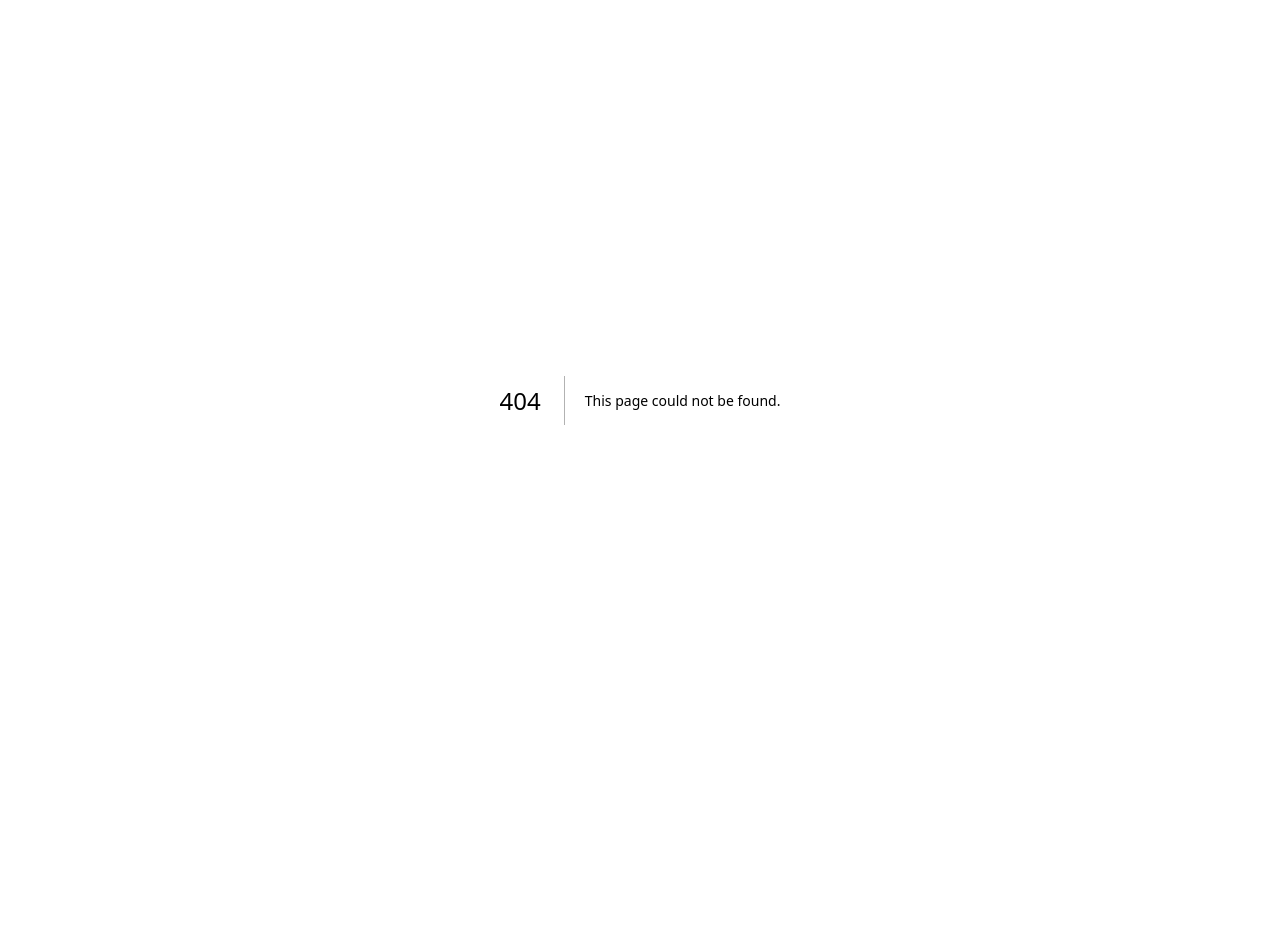
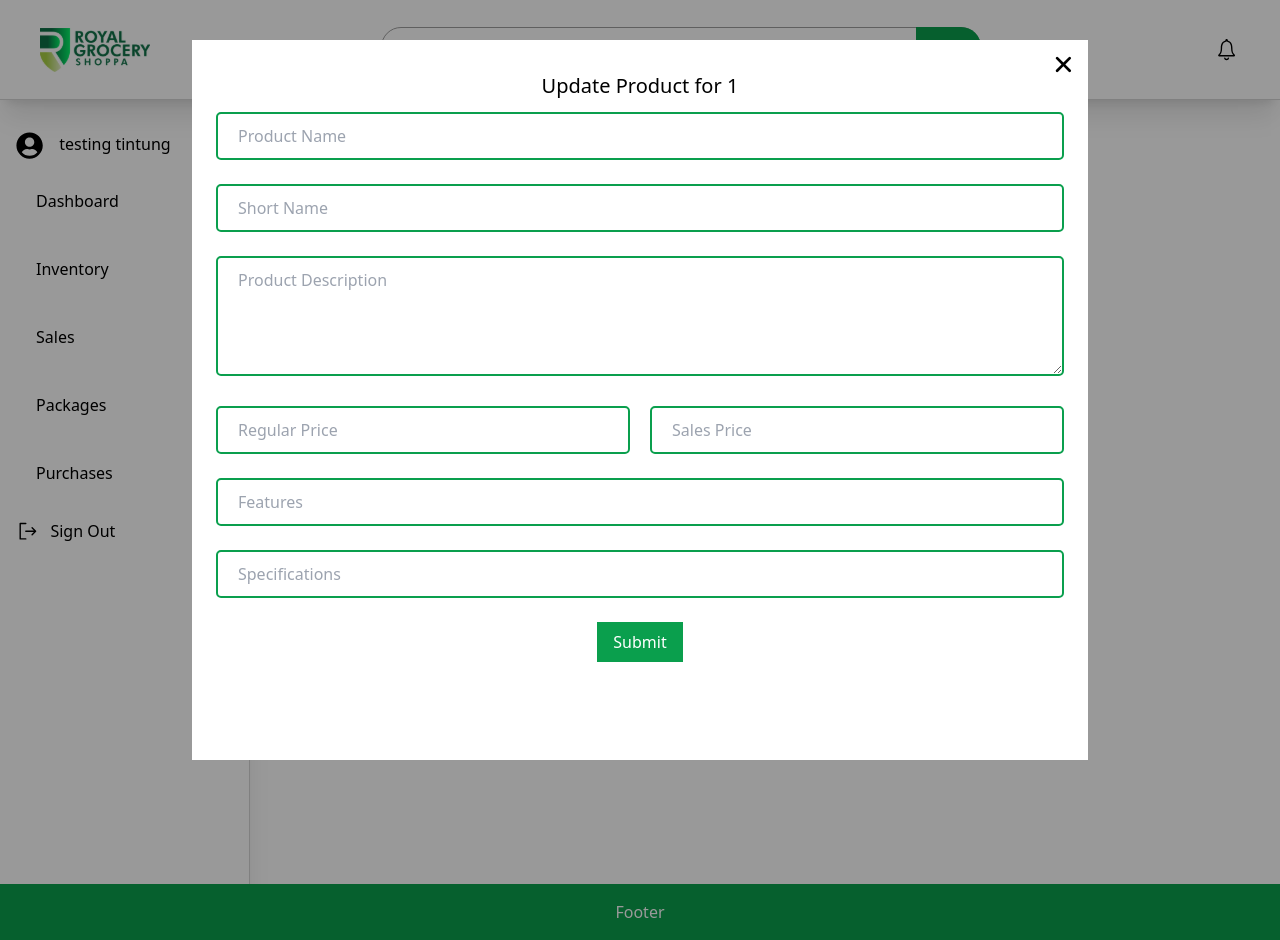
Before and after one commit to Xtarachiever/rgs-inventory, a Next.js app: page /products/1 in a window 1280 px wide. Before the commit this address had no page. Before the commit the page ends 800 px from the top, so only its background shows below. Built offline with nearby package versions, Linux system fonts and the light colour scheme; no server answers; the database is empty.

Commit message:
Worked on the edit products page

```diff
--- a/component/products/Modal.jsx
+++ b/component/products/Modal.jsx
@@ -1,44 +1,138 @@
-import TextAreaInput from '../inputs/TextArea';
-import TextInput from '../inputs/TextInput';
-import styles from './styles.module.css';
+import TextAreaInput from "../inputs/TextArea";
+import TextInput from "../inputs/TextInput";
+import styles from "./styles.module.css";
 import { IoClose } from "react-icons/io5";
 
-const Modal = ({setOpenModal, salesPrice, shortName, productName, description, errors, regularPrice, features, specifications, handleValueChange, handleSubmit, reset, onSubmit}) => {
+const Modal = ({
+  setOpenModal,
+  salesPrice,
+  shortName,
+  productName,
+  description,
+  errors,
+  regularPrice,
+  features,
+  specifications,
+  handleValueChange,
+  handleSubmit,
+  reset,
+  onSubmit,
+  params,
+}) => {
   return (
     <div className={styles.product_wrapper}>
       <div className={`${styles.product_container} relative`}>
-            <IoClose className="absolute top-[10px] right-[10px]" fontSize={"1.8rem"} onClick={()=>setOpenModal(false)}/>
+        <IoClose
+          className="absolute top-[10px] right-[10px]"
+          fontSize={"1.8rem"}
+          onClick={() => setOpenModal(false)}
+        />
         <div className="mt-8 text-center">
+          {params ? (
+            <p className="text-xl">Update Product for {params?.slug}</p>
+          ) : (
             <p className="text-xl">Product Form</p>
+          )}
           <form onSubmit={handleSubmit(onSubmit)}>
             <div className="px-6">
-                        <TextInput placeholder="Product Name" name="productName" value={productName} onChange={(e)=>handleValueChange('productName', e.target.value)}/>
-                        {errors?.productName && <p className="text-red-500">{errors?.productName?.message}</p>}
-                        <TextInput placeholder="Short Name" name="shortName" value={shortName} onChange={(e)=>handleValueChange('shortName', e.target.value)}/>
-                        {errors?.shortName && <p className="text-red-500">{errors?.shortName?.message}</p>}
-                        <TextAreaInput placeholder="Product Description" name="description" value={description} onChange={(e)=>handleValueChange('description',e.target.value)}/>
-                        {errors?.description && <p className="text-red-500">{errors?.description?.message}</p>}
+              <TextInput
+                placeholder="Product Name"
+                name="productName"
+                value={productName}
+                onChange={(e) =>
+                  handleValueChange("productName", e.target.value)
+                }
+              />
+              {errors?.productName && (
+                <p className="text-red-500">{errors?.productName?.message}</p>
+              )}
+              <TextInput
+                placeholder="Short Name"
+                name="shortName"
+                value={shortName}
+                onChange={(e) => handleValueChange("shortName", e.target.value)}
+              />
+              {errors?.shortName && (
+                <p className="text-red-500">{errors?.shortName?.message}</p>
+              )}
+              <TextAreaInput
+                placeholder="Product Description"
+                name="description"
+                value={description}
+                onChange={(e) =>
+                  handleValueChange("description", e.target.value)
+                }
+              />
+              {errors?.description && (
+                <p className="text-red-500">{errors?.description?.message}</p>
+              )}
               <div className="flex gap-[20px] justify-between">
                 <div className="w-full">
-                                <TextInput placeholder="Regular Price" type="number" name="regularPrice" value={regularPrice} onChange={(e)=>handleValueChange('regularPrice', e.target.value)}/>
-                                {errors?.regularPrice && <p className="text-red-500">{errors?.regularPrice?.message}</p>}
+                  <TextInput
+                    placeholder="Regular Price"
+                    type="number"
+                    name="regularPrice"
+                    value={regularPrice}
+                    onChange={(e) =>
+                      handleValueChange("regularPrice", e.target.value)
+                    }
+                  />
+                  {errors?.regularPrice && (
+                    <p className="text-red-500">
+                      {errors?.regularPrice?.message}
+                    </p>
+                  )}
                 </div>
                 <div className="w-full">
-                                <TextInput placeholder="Sales Price" name="salesPrice" value={salesPrice} onChange={(e)=>handleValueChange('salesPrice', e.target.value)}/>
-                                {errors?.salesPrice && <p className="text-red-500">{errors?.salesPrice?.message}</p>}
+                  <TextInput
+                    placeholder="Sales Price"
+                    name="salesPrice"
+                    value={salesPrice}
+                    onChange={(e) =>
+                      handleValueChange("salesPrice", e.target.value)
+                    }
+                  />
+                  {errors?.salesPrice && (
+                    <p className="text-red-500">
+                      {errors?.salesPrice?.message}
+                    </p>
+                  )}
                 </div>
               </div>
-                        <TextInput placeholder="Features" name="features" value={features} onChange={(e)=>handleValueChange('features', e.target.value)}/>
-                        {errors?.features && <p className="text-red-500">{errors?.features?.message}</p>}
-                        <TextInput placeholder="Specifications" name="specifications" value={specifications} onChange={(e)=>handleValueChange('specifications', e.target.value)}/>
-                        {errors?.specifications && <p className="text-red-500">{errors?.specifications?.message}</p>}
+              <TextInput
+                placeholder="Features"
+                name="features"
+                value={features}
+                onChange={(e) => handleValueChange("features", e.target.value)}
+              />
+              {errors?.features && (
+                <p className="text-red-500">{errors?.features?.message}</p>
+              )}
+              <TextInput
+                placeholder="Specifications"
+                name="specifications"
+                value={specifications}
+                onChange={(e) =>
+                  handleValueChange("specifications", e.target.value)
+                }
+              />
+              {errors?.specifications && (
+                <p className="text-red-500">
+                  {errors?.specifications?.message}
+                </p>
+              )}
             </div>
-                    <button type="submit" className="bg-primary px-4 py-2 mt-3 text-white">Submit</button>
+            <button
+              type="submit"
+              className="bg-primary px-4 py-2 mt-3 text-white"
+            >
+              Submit
+            </button>
           </form>
         </div>
       </div>
     </div>
-  )
-}
+  );
+};
 
-export default Modal
+export default Modal;
--- a/hooks/EditProductHook.js
+++ b/hooks/EditProductHook.js
@@ -5,7 +5,8 @@ import { useCallback, useEffect, useMemo, useState } from "react";
 import { toast } from "react-toastify";
 
 const EditProductHook = () =>{
-    const [singleProduct, setSingleProduct] = useState([])
+    const [singleProduct, setSingleProduct] = useState([]);
+
     const {
         handleSubmit,
         setValue,
@@ -26,27 +27,29 @@ const EditProductHook = () =>{
       });
 
       const fetchData = useCallback(async (id) =>{
-        const res = await fetch(`/api/products/edit-product?id=${id}`,{
+        const res = await fetch(`/api/products/get-product?id=${id}`,{
             method:"GET"
         })
         if(res.ok){
             const data = await res.json();
-            setSingleProduct(data)
+            return setSingleProduct(data?.product)
         }else{
             toast.error('Something went wrong');
         }
       },[])
 
+      // console.log(singleProduct)
+
       useEffect(()=>{
         if(singleProduct){
             reset({
-                productName: singleProduct?.productName,
-                shortName: singleProduct?.shortName,
-                description: singleProduct?.description,
-                regularPrice: singleProduct?.regularPrice,
-                salesPrice: singleProduct?.salesPrice,
-                features: singleProduct?.features,
-                specifications: singleProduct?.specifications
+                productName: singleProduct?.productName || "",
+                shortName: singleProduct?.shortName || "",
+                description: singleProduct?.description || "",
+                regularPrice: singleProduct?.regularPrice || "",
+                salesPrice: singleProduct?.salesPrice || "",
+                features: singleProduct?.features || "",
+                specifications: singleProduct?.specifications || ""
             })
         }
       },[reset,singleProduct])
@@ -75,7 +78,8 @@ const EditProductHook = () =>{
         specifications,
         isSubmitting,
         errors:formState.errors,
-        fetchData
+        fetchData,
+        singleProduct
     }
 }
 
--- a/package.json
+++ b/package.json
@@ -10,6 +10,7 @@
   },
   "dependencies": {
     "@hookform/resolvers": "^3.3.4",
+    "@reduxjs/toolkit": "^2.2.3",
     "@tanstack/react-table": "^8.16.0",
     "bcrypt": "^5.1.1",
     "chart.js": "^4.4.2",
@@ -21,6 +22,7 @@
     "react-chartjs-2": "^5.2.0",
     "react-dom": "^18",
     "react-hook-form": "^7.51.3",
+    "react-redux": "^9.1.2",
     "react-table": "^7.8.0",
     "react-toastify": "^10.0.5",
     "yup": "^1.4.0"
--- a/pages/_app.js
+++ b/pages/_app.js
@@ -1,11 +1,15 @@
 import "@/styles/globals.css";
 import { SessionProvider } from "next-auth/react";
 import 'react-toastify/dist/ReactToastify.css';
+import { Provider } from "react-redux";
+import { store } from "@/store/store";
 
 export default function App({ Component, pageProps }) {
   return(
     <SessionProvider session={pageProps}>
+      <Provider store={store}>
         <Component {...pageProps.session} />
+      </Provider>
     </SessionProvider>
   )
 }
--- a/pages/api/products/get-product.js
+++ b/pages/api/products/get-product.js
@@ -7,11 +7,12 @@ export default async function handler(req,res){
     );
     if(req.method === "GET"){
         try{
-            const getAllProducts = await AddProduct.find({});
-            if(!getAllProducts){
+            const { id } = req.query;
+            const getProduct = await AddProduct.findOne({slug:id});
+            if(!getProduct){
                 return res.status(304).json({message: "No product Found"})
             }
-            return res.status(200).json({message:"Products retrieved successfully", products: getAllProducts})
+            return res.status(200).json({message:"Product retrieved successfully", product: getProduct})
         }catch(err){
             return res.status(404).json({message: err?.message})
         }
--- /dev/null
+++ b/pages/api/products/get-products.js
@@ -0,0 +1,21 @@
+import connectMongo from "@/database/conn";
+import AddProduct from "@/models/AddProductSchema";
+
+export default async function handler(req,res){
+    connectMongo().catch((error)=>
+        res.json({message:'Connection Failed ...'})
+    );
+    if(req.method === "GET"){
+        try{
+            const getAllProducts = await AddProduct.find({});
+            if(!getAllProducts){
+                return res.status(304).json({message: "No product Found"})
+            }
+            return res.status(200).json({message:"Products retrieved successfully", products: getAllProducts})
+        }catch(err){
+            return res.status(404).json({message: err?.message})
+        }
+    }else{
+        return res.status(500).json({message:"Only GET request are accepted"})
+    }
+}
--- /dev/null
+++ b/pages/products/[slug].jsx
@@ -0,0 +1,70 @@
+import Layout from "@/component/Layout";
+import Modal from "@/component/products/Modal";
+import EditProductHook from "@/hooks/EditProductHook";
+import { useParams } from "next/navigation";
+import { useEffect, useState } from "react";
+
+const SingleProduct = () => {
+  const params = useParams();
+
+//   console.log(fetchData)
+  const [openModal, setOpenModal] = useState(true);
+
+
+  const {
+    regularPrice,
+    salesPrice,
+    description,
+    shortName,
+    productName,
+    features,
+    specifications,
+    errors,
+    handleSubmit,
+    handleValueChange,
+    singleProduct,
+    fetchData,
+    reset
+  } = EditProductHook();
+
+  const onSubmit = (values) => {
+    console.log(values);
+  };
+
+  useEffect(()=>{
+    const fetchProduct = async ()=>{
+      try{
+        if(params?.slug){
+          await fetchData(params?.slug);
+          // console.log(singleProduct)
+        }
+      }catch(err){
+        console.log(err)
+      }
+    }
+    fetchProduct();
+  },[params?.slug,fetchData])
+
+  return (
+    <Layout>
+      <Modal
+        setOpenModal={setOpenModal}
+        regularPrice={regularPrice}
+        salesPrice={salesPrice}
+        description={description}
+        shortName={shortName}
+        features={features}
+        specifications={specifications}
+        productName={productName}
+        errors={errors}
+        handleSubmit={handleSubmit}
+        handleValueChange={handleValueChange}
+        params={params}
+        onSubmit={onSubmit}
+        reset={reset}
+      />
+    </Layout>
+  );
+};
+
+export default SingleProduct;
--- a/pages/products/index.js
+++ b/pages/products/index.js
@@ -8,13 +8,14 @@ import { ToastContainer, toast } from "react-toastify";
 import Table from "@/component/tables/Table";
 import { useMemo } from "react";
 import AddProductHook from "@/hooks/AddProductHook";
-import EditProductHook from "@/hooks/EditProductHook";
+import { useRouter } from "next/navigation";
+import { useSelector } from "react-redux";
 
 const Products = () => {
   const [openModal, setOpenModal] = useState(false);
+  const products = useSelector((state)=>state.products.products)
   const [data, setData] = useState([]);
-
-  const { productName:updateProductName, fetchData } =  EditProductHook();
+  const router = useRouter();
 
   const {
     salesPrice,
@@ -28,11 +29,15 @@ const Products = () => {
     handleValueChange,
     handleSubmit,
     reset,
+    loading
   } = AddProductHook();
 
   const handleUpdate = async (id) =>{
     try {
-      await fetchData(id);
+      // await fetchData(id);
+      if(id){
+        router.push(`/products/${id}`)
+      }
     } catch (error) {
       console.error("Error updating product:", error);
     }
@@ -62,18 +67,9 @@ const Products = () => {
 }
 
   useEffect(() => {
-    const fetchProducts = async () => {
-      const res = await fetch("/api/products/get-product", {
-        method: "GET",
-      });
-      const data = await res.json();
-      setData(data?.products);
-    };
+    setData(products)
+  }, [products]);
 
-    fetchProducts();
-
-    // console.log(data);
-  }, []);
   const columns = useMemo(
     () => [
       {
@@ -100,7 +96,7 @@ const Products = () => {
         Header: "Actions",
         Cell: ({row}) => {
             return (
-                <button className="update-product" onClick={()=>handleUpdate(row.original._id)}>Update</button>
+                <button className="update-product" onClick={()=>handleUpdate(row.original.slug)}>Update</button>
             )
         }
       },
@@ -134,9 +130,14 @@ const Products = () => {
               Add Products
             </div>
           </div>
-          <div className="overflow-scroll mt-8">
-            <Table columns={columns} data={data} />
-          </div>
+          {
+            loading ?
+            <div className="loader">loading</div>
+            :
+            <div className="overflow-scroll mt-8">
+                <Table columns={columns} data={data} />
+            </div>
+          }
           {openModal ? (
             <Modal
               reset={reset}
--- /dev/null
+++ b/store/slices/ProductSlice.js
@@ -0,0 +1,19 @@
+import { createSlice } from "@reduxjs/toolkit";
+
+const initialState = {
+    products:[]
+}
+
+export const productSlice = createSlice({
+    name: "products",
+    initialState,
+
+    reducers:{
+        setProducts(state,action){
+            state.products = action.payload
+        }
+    }
+})
+
+export const { products, setProducts } = productSlice.actions
+export default productSlice.reducer;
--- /dev/null
+++ b/store/store.js
@@ -0,0 +1,10 @@
+import { configureStore } from "@reduxjs/toolkit";
+import { productSlice } from "./slices/ProductSlice";
+
+
+export const store = configureStore({
+    reducer:{
+        [productSlice.name] : productSlice.reducer
+    },
+    devTools:true
+})
```
Also changed, not shown: hooks/AddProductHook.js (+27 -2 lines), 1 other file (tests, documents, lock files or other folders). Lines whose indentation alone changed are shown as unchanged.
